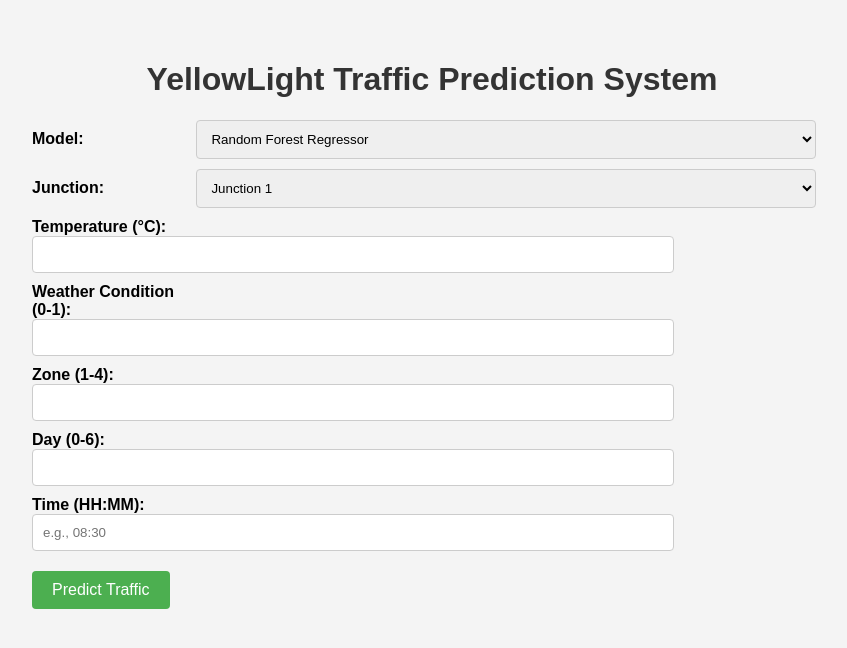
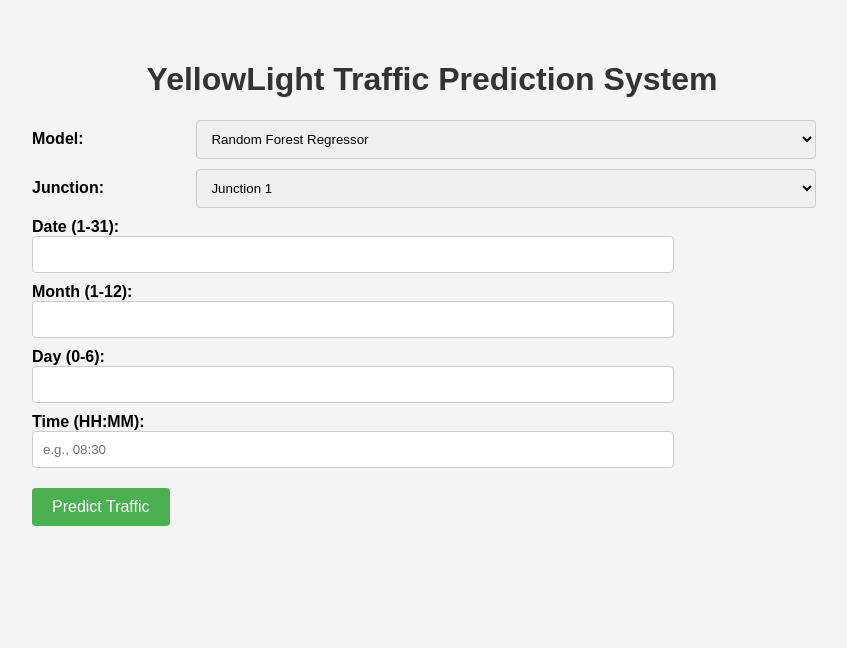
Before and after one commit to dil-chhetri/Traffic-Prediction, a Flask app: page / in a window 1280 px wide. Shown: the top 648 px of the page, without its empty margins (208-1055 px from the left). Run offline with Flask 3, Linux system fonts and the light colour scheme; parts of the project's set-up code (start-up, migrations or seed data) failed here and were passed over.

Commit message:
added day, date, and month parameter

```diff
--- a/app.py
+++ b/app.py
@@ -72,9 +72,9 @@ def home():
 def predict():
     model_algorithm = request.form.get('models')
     junction = request.form.get('junction')
-    temperature = float(request.form.get('temperature'))
-    weather = float(request.form.get('weather'))
-    zone = int(request.form.get('zone'))
+    date = int(request.form.get('date'))
+    month = int(request.form.get('month'))
+    zone = int(request.form.get('junction'))
     day = float(request.form.get('day'))
 
     # Convert current time to decimal hours
@@ -101,7 +101,7 @@ def predict():
         time_decimal = hour + 0 / 60.0  # No minutes, just the hour as decimal
 
         # Features for each hour prediction
-        features = np.array([[temperature, weather, zone, time_decimal, day]])
+        features = np.array([[date, month, zone, time_decimal, day]])
 
         # Select the model based on the algorithm and junction
         if model_algorithm == '1':  # Random Forest
@@ -160,7 +160,7 @@ def predict():
         significant_changes.append((23, traffic_conditions[-1]))
 
     # Get prediction for the current time (input by the user)
-    current_features = np.array([[temperature, weather, zone, current_time_decimal, day]])
+    current_features = np.array([[date, month, zone, current_time_decimal, day]])
     if model_algorithm == '1':  # Random Forest
         if junction == '1':
             current_prediction = model1.predict(current_features)
@@ -170,6 +170,7 @@ def predict():
             current_prediction = model3.predict(current_features)
         else:
             current_prediction = model4.predict(current_features)
+
     elif model_algorithm == '2':  # Linear Regression
         if junction == '1':
             current_prediction = model5.predict(current_features)
@@ -179,6 +180,7 @@ def predict():
             current_prediction = model7.predict(current_features)
         else:
             current_prediction = model8.predict(current_features)
+
     elif model_algorithm == '3':  # Decision Tree
         if junction == '1':
             current_prediction = model9.predict(current_features)
@@ -213,16 +215,16 @@ def predict():
     # Junction name
     junction_name = f"Junction {junction}"
 
-    # Generate the plot for traffic throughout the day with significant changes
+
     img = io.BytesIO()
     plt.figure(figsize=(10, 6))
     plt.plot(time_intervals, traffic_predictions, marker='o', linestyle='-', color='blue')
 
-    # Highlight the significant changes in traffic condition
+
     for hour, condition in significant_changes:
         plt.axvline(x=hour, color='red', linestyle='--', label=f'Traffic change to {condition} at {hour}:00')
 
-    plt.xticks(time_intervals)  # Show every hour on the x-axis
+    plt.xticks(time_intervals)
     plt.xlabel('Time of Day (Hour)')
     plt.ylabel('Predicted Traffic')
     plt.title(f'Predicted Traffic Throughout the Day with {model} at {junction_name}')
--- a/requirements.txt
+++ b/requirements.txt
@@ -4,3 +4,4 @@ scikit-learn==1.4.2
 pickle-mixin
 pandas
 matplotlib
+seaborn
--- a/templates/index.html
+++ b/templates/index.html
@@ -105,7 +105,7 @@
     <div class="container">
         <h1> YellowLight Traffic Prediction System</h1>
 
-        <form action="/predict" method="POST">
+                    <form action="/predict" method="POST">
             <label for="models">Model:</label>
             <select name="models" id="models" required>
                 <option value="1">Random Forest Regressor</option>
@@ -121,14 +121,11 @@
                 <option value="4">Junction 4</option>
             </select><br>
 
-            <label for="temperature">Temperature (°C):</label>
-            <input type="number" step="0.1" id="temperature" name="temperature" required><br>
+            <label for="date">Date (1-31):</label>
+            <input type="number" id="date" name="date" min="1" max="31" required><br>
 
-            <label for="weather">Weather Condition (0-1):</label>
-            <input type="number" step="0.01" id="weather" name="weather" required><br>
-
-            <label for="zone">Zone (1-4):</label>
-            <input type="number" id="zone" name="zone" min="1" max="4" required><br>
+            <label for="day">Month (1-12):</label>
+            <input type="number" id="month" name="month" min="1" max="12" required><br>
 
             <label for="day">Day (0-6):</label>
             <input type="number" id="day" name="day" min="0" max="6" required><br>
```
Also changed, not shown: 1 other file.
